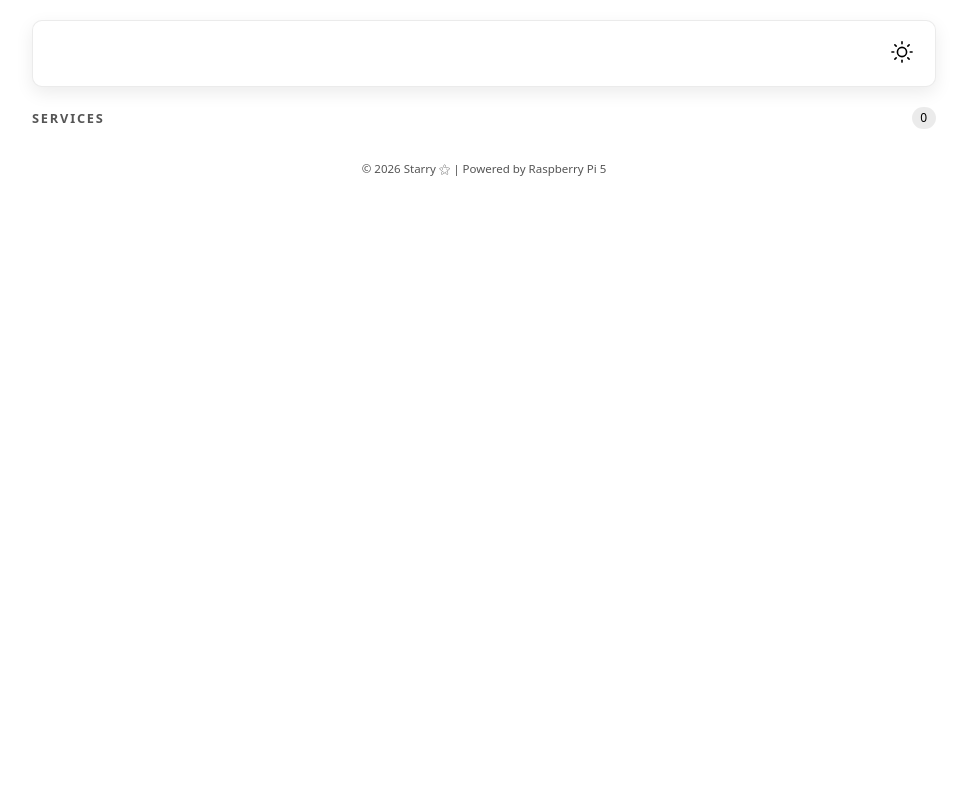
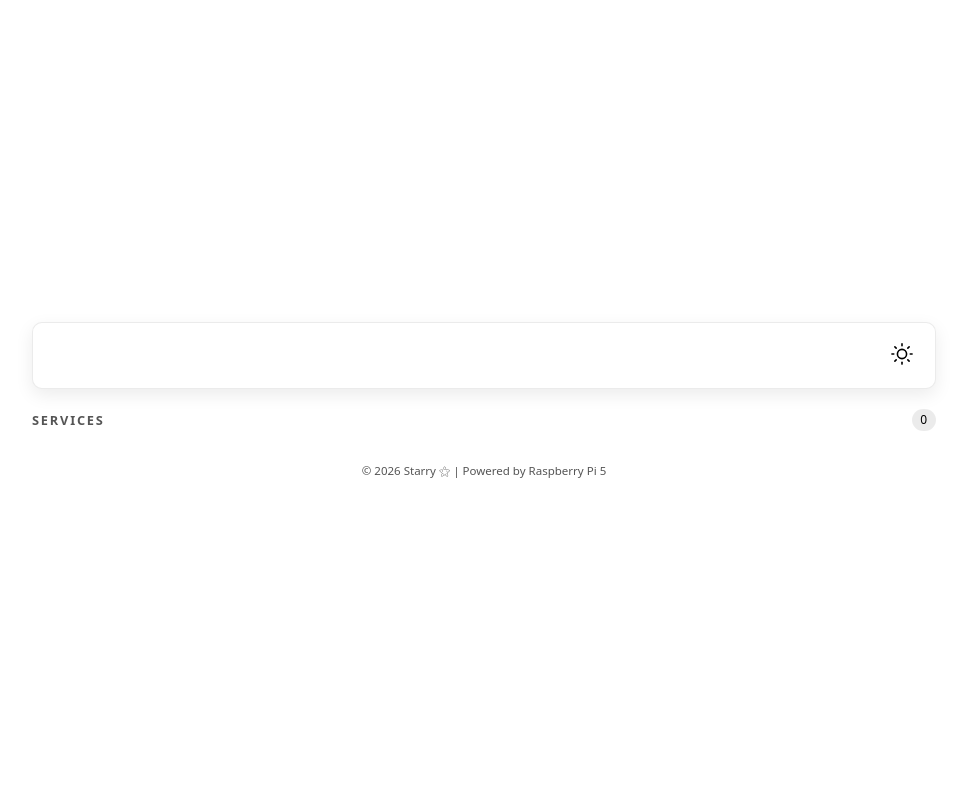
Before and after one commit to starry-shivam/starry-cloud, a Flask app: template templates/index.html in a window 1280 px wide. Shown: the whole page, without its empty margins (156-1123 px from the left). Run offline with Flask 3, Linux system fonts and the light colour scheme; the template is opened without the code that fills it, so the values that code supplies are empty.

Commit message:
Refactor CSS styles for layout and spacing

```diff
--- a/static/style.css
+++ b/static/style.css
@@ -79,9 +79,10 @@
   min-height: 100vh;
   max-width: var(--max-width);
   margin: 0 auto;
-  padding: 1.25rem clamp(1rem, 4vw, 1.75rem) 1.5rem;
+  padding: 1.25rem clamp(1rem, 4vw, 1.75rem);
   display: flex;
   flex-direction: column;
+  justify-content: center;
   gap: 1.25rem;
 }
 
@@ -90,9 +91,6 @@
    ========================= */
 
 .header {
-  position: sticky;
-  top: 0.75rem;
-  z-index: 10;
   padding: 0.9rem 1rem;
   border-radius: var(--radius-md);
   background: var(--bg-card);
@@ -142,13 +140,12 @@
   align-items: center;
   gap: 0.4rem;
   width: fit-content;
-  max-width: max-content;
   margin-top: 0.25rem;
   padding: 0.25rem 0.6rem;
   border-radius: var(--radius-pill);
   border: 1px solid var(--border-subtle);
   font-size: 0.75rem;
-   white-space: nowrap;
+  white-space: nowrap;
 }
 
 .status-online {
@@ -312,7 +309,6 @@
   }
 }
 
-
 /* =========================
    FOOTER
    ========================= */
```
